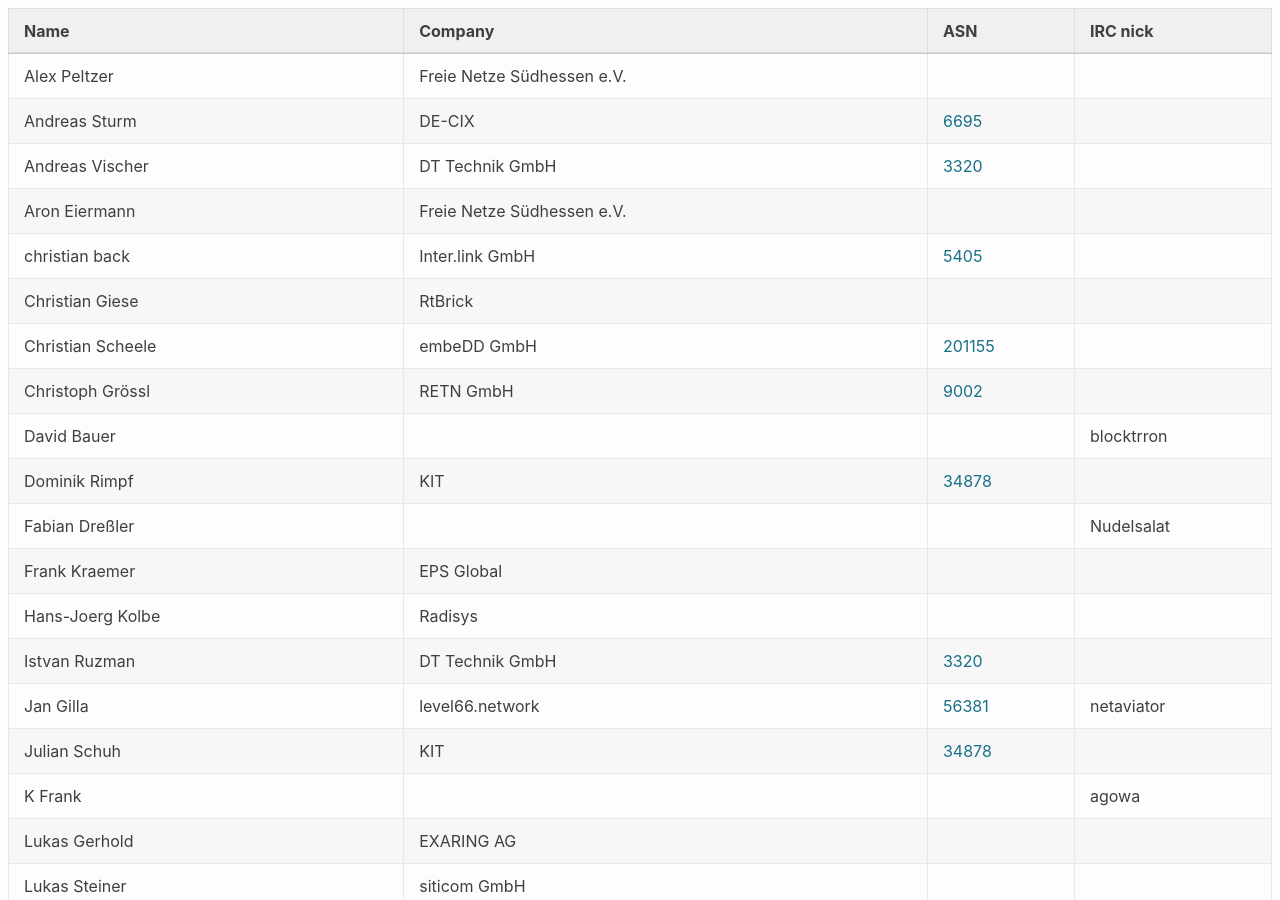
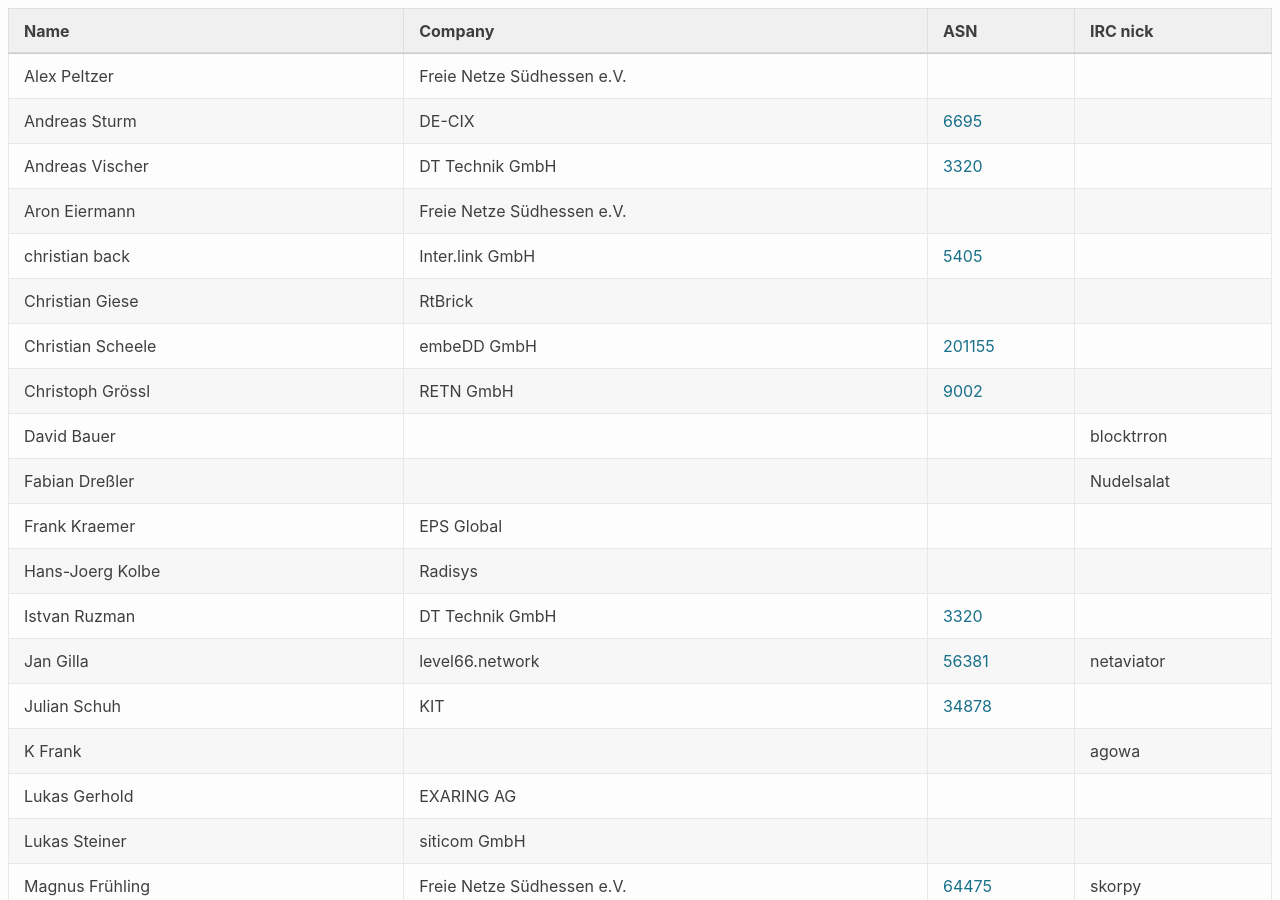
Before and after one commit to denog/pretix-attendeelist, a Jekyll site: the page built from meetup2023_04/index.markdown, in a window 1280 px wide and 900 px high. Built offline with Jekyll 4.4.1, drawn with Linux system fonts in a browser that asks for light colours.

Commit message:
Latest data: Tue Jun 27 12:11:21 UTC 2023

```diff
--- a/_data/attendees_denog_meetup_2023_04.json
+++ b/_data/attendees_denog_meetup_2023_04.json
@@ -52,12 +52,6 @@
     "company": null,
     "irc": "blocktrron",
     "asn": null
-  },
-  {
-    "name": "Dominik Rimpf",
-    "company": "KIT",
-    "irc": null,
-    "asn": "34878"
   },
   {
     "name": "Fabian Dreßler",
```
